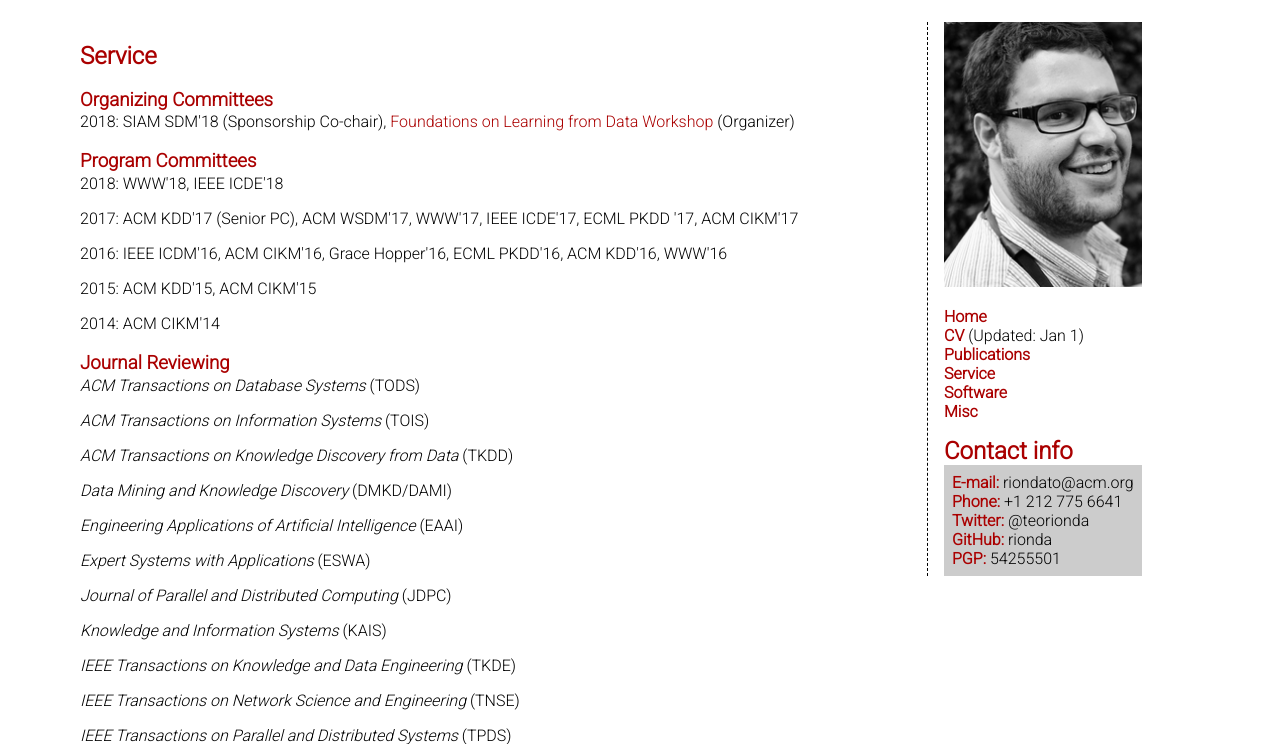
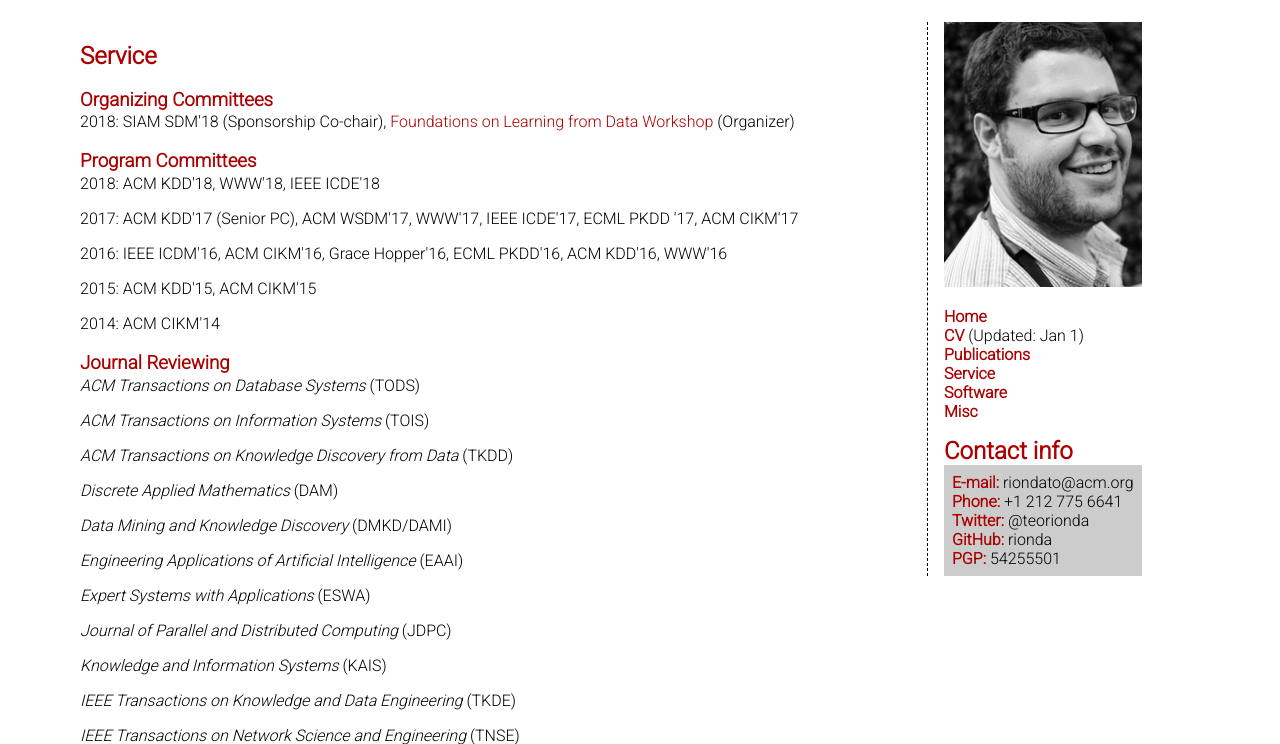
Before and after one commit to rionda/rionda.to, a PHP site: page /serv.php in a window 1280 px wide. Shown: the part 59-803 px from the top of the page. Run offline with PHP 8.4, Linux system fonts and the light colour scheme.

Commit message:
Add KDD'18 PC and DAM reviewing.

```diff
--- a/serv.php
+++ b/serv.php
@@ -6,7 +6,7 @@
 		href="foulard18/">Foundations on Learning from Data Workshop</a>
 		(Organizer)</p>
 		<h3>Program Committees</h3>
-		<p class="notop">2018: WWW'18, IEEE ICDE'18</p>
+		<p class="notop">2018: ACM KDD'18, WWW'18, IEEE ICDE'18</p>
 		<p class="notop">2017: ACM KDD'17 (Senior PC), ACM WSDM'17, WWW'17, IEEE
 			ICDE'17, ECML PKDD '17, ACM CIKM'17</p>
 		<p class="notop">2016: IEEE ICDM'16, ACM CIKM'16, Grace Hopper'16, ECML
@@ -17,6 +17,7 @@
 		<p class="notop"><em>ACM Transactions on Database Systems</em> (TODS)</p>
 		<p class="notop"><em>ACM Transactions on Information Systems</em> (TOIS)</p>
 		<p class="notop"><em>ACM Transactions on Knowledge Discovery from Data</em> (TKDD)</p>
+		<p class="notop"><em>Discrete Applied Mathematics</em> (DAM)</p>
 		<p class="notop"><em>Data Mining and Knowledge Discovery</em> (DMKD/DAMI)</p>
 		<p class="notop"><em>Engineering Applications of Artificial Intelligence</em> (EAAI)</p>
 		<p class="notop"><em>Expert Systems with Applications</em> (ESWA)</p>
```
